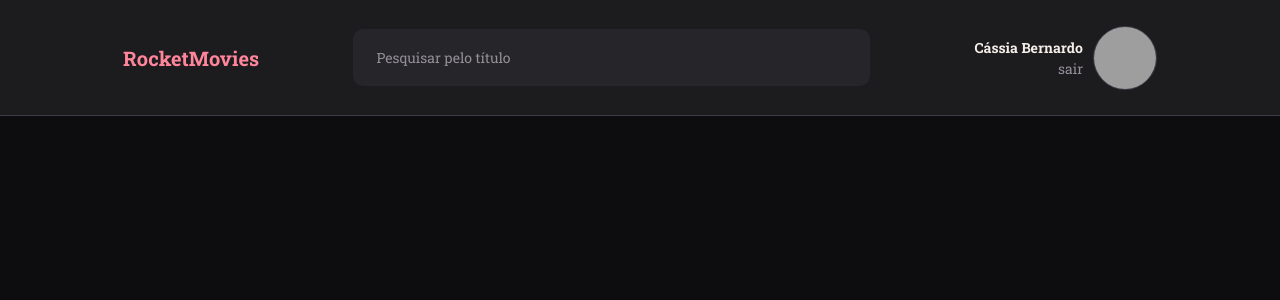
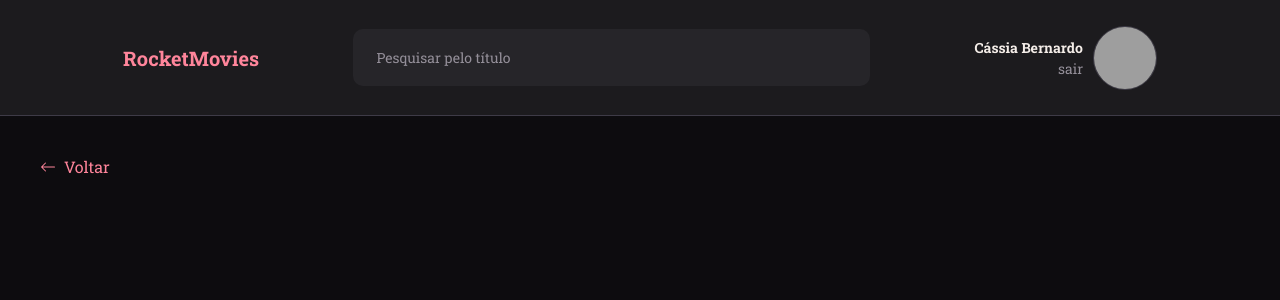
Before and after one commit to cah90/explorer-rocketmovies-frontend, a React (Vite) app: page / in a window 1280 px wide. Shown: the top 300 px of the page. Built offline with nearby package versions, Linux system fonts and the light colour scheme; grey boxes are pictures that could not be loaded.

Commit message:
feat: Added ButtonText component

```diff
--- a/package.json
+++ b/package.json
@@ -12,6 +12,7 @@
   "dependencies": {
     "react": "^18.2.0",
     "react-dom": "^18.2.0",
+    "react-icons": "^4.10.1",
     "styled-components": "^6.0.5"
   },
   "devDependencies": {
--- /dev/null
+++ b/src/components/ButtonText/index.jsx
@@ -0,0 +1,11 @@
+import { Container } from "./styles"
+import { BsArrowLeft } from "react-icons/bs"
+
+export function ButtonText({ title }) {
+	return (
+		<Container type="button">
+			<BsArrowLeft />
+			{title}
+		</Container>
+	)
+}
--- /dev/null
+++ b/src/components/ButtonText/styles.js
@@ -0,0 +1,15 @@
+import styled from "styled-components"
+
+export const Container = styled.button`
+	background: none;
+	border: none;
+
+	color: ${(props) => props.theme.COLORS.PINK};
+	font-family: "Roboto Slab", serif;
+	font-size: 1.6rem;
+	font-weight: 400;
+
+	display: flex;
+	align-items: center;
+	gap: 0.8rem;
+`
--- a/src/pages/Details/index.jsx
+++ b/src/pages/Details/index.jsx
@@ -1,12 +1,16 @@
 import { Container } from "./styles"
 
 import { Header } from "../../components/Header"
+import { ButtonText } from "../../components/ButtonText"
 
 export default function Details() {
 	return (
 		<>
 			<Container>
 				<Header />
+				<main>
+					<ButtonText title="Voltar" />
+				</main>
 			</Container>
 		</>
 	)
--- a/src/pages/Details/styles.js
+++ b/src/pages/Details/styles.js
@@ -1,12 +1,7 @@
 import { styled } from "styled-components"
 
 export const Container = styled.div`
-	width: 100%;
-	height: 100vh;
-
-	/* display: grid;
-	grid-template-rows: 10rem auto;
-	grid-template-areas:
-		"header"
-		"content"; */
+	> main {
+		padding: 4rem;
+	}
 `
```
Also changed, not shown: 1 other file (tests, documents, lock files or other folders).
